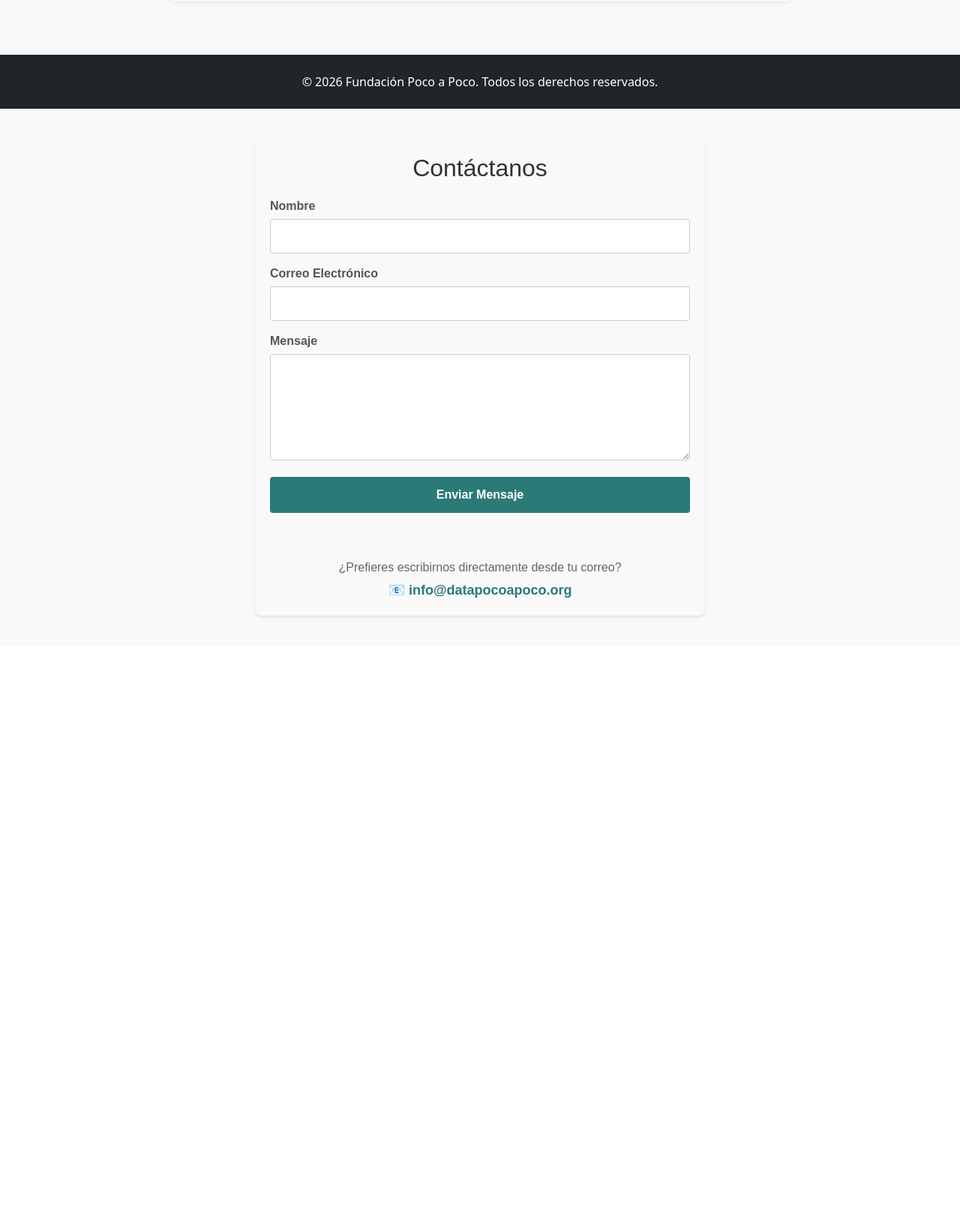
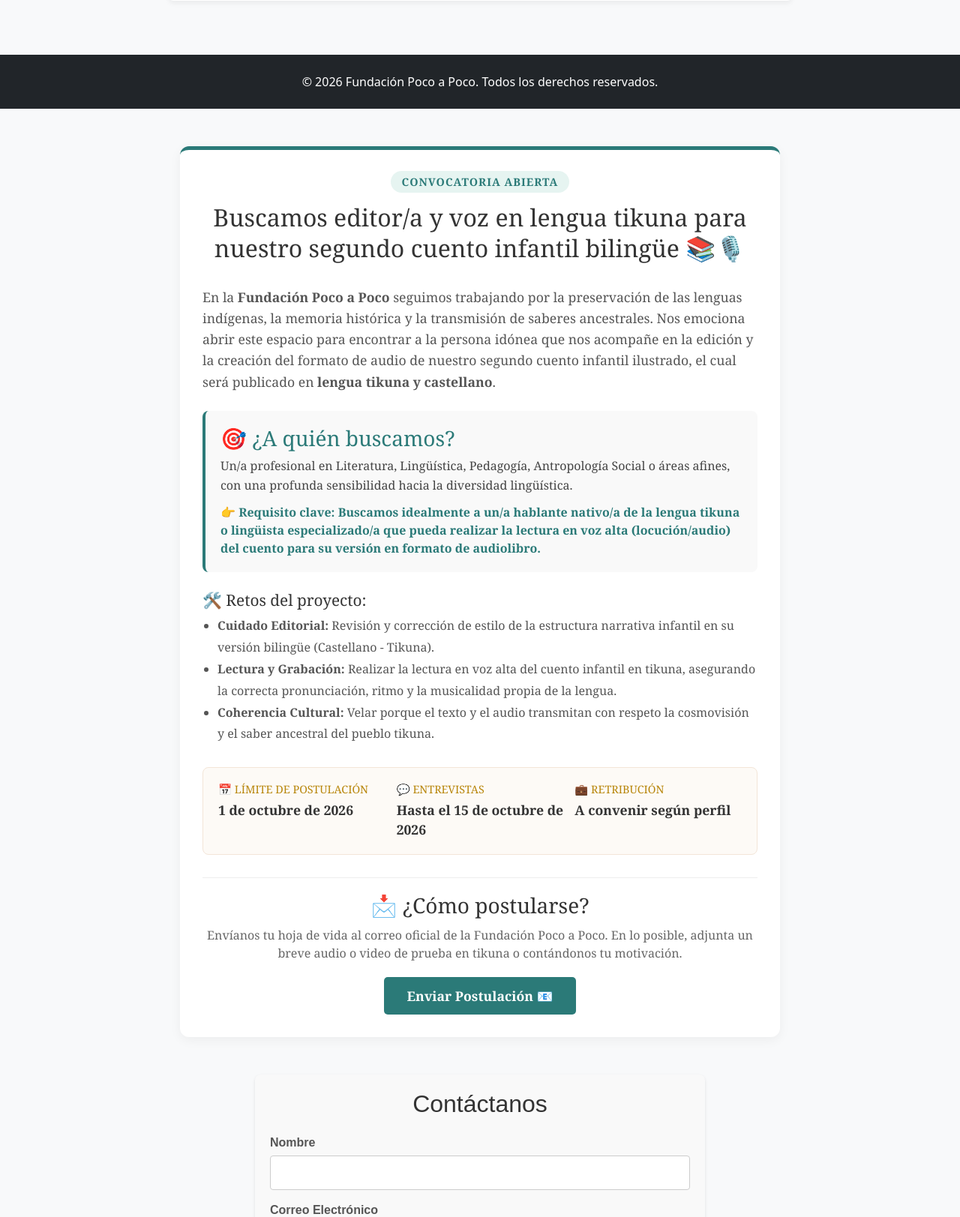
Before and after one commit to kikeconk/pagina_fundacion, a Django app: page / in a window 1280 px wide. Shown: the part 2600-4223 px from the top of the page at 75% size. Before the commit the page ends 3425 px from the top, so only its background shows below. Run offline with Django 5.2, Linux system fonts and the light colour scheme; data comes from the database, SQL or seed files in the repository.

Commit message:
Agrega seccion de convocatoria Tikuna a la pagina web

```diff
--- a/publicaciones/templates/publicaciones/index.html
+++ b/publicaciones/templates/publicaciones/index.html
@@ -143,6 +143,65 @@
 </body>
 </html>
 
+<section style="max-width: 800px; margin: 50px auto; padding: 30px; font-family: 'Georgia', serif; background: #ffffff; border-radius: 12px; box-shadow: 0 4px 15px rgba(0,0,0,0.05); border-top: 5px solid #2b7a78;">
+
+    <div style="text-align: center; margin-bottom: 30px;">
+        <span style="background-color: #e6f4f1; color: #2b7a78; padding: 5px 15px; border-radius: 20px; font-size: 0.9em; font-weight: bold; text-transform: uppercase; letter-spacing: 1px;">Convocatoria Abierta</span>
+        <h2 style="color: #333; margin-top: 15px; font-size: 2em; line-height: 1.3;">
+            Buscamos editor/a y voz en lengua tikuna para nuestro segundo cuento infantil bilingüe 📚🎙️
+        </h2>
+    </div>
+
+    <p style="color: #555; line-height: 1.6; font-size: 1.1em;">
+        En la <strong>Fundación Poco a Poco</strong> seguimos trabajando por la preservación de las lenguas indígenas, la memoria histórica y la transmisión de saberes ancestrales. Nos emociona abrir este espacio para encontrar a la persona idónea que nos acompañe en la edición y la creación del formato de audio de nuestro segundo cuento infantil ilustrado, el cual será publicado en <strong>lengua tikuna y castellano</strong>.
+    </p>
+
+    <div style="background: #f9f9f9; padding: 20px; border-radius: 8px; margin: 25px 0; border-left: 4px solid #2b7a78;">
+        <h3 style="margin-top: 0; color: #2b7a78;">🎯 ¿A quién buscamos?</h3>
+        <p style="color: #444; line-height: 1.6; margin-bottom: 10px;">
+            Un/a profesional en Literatura, Lingüística, Pedagogía, Antropología Social o áreas afines, con una profunda sensibilidad hacia la diversidad lingüística.
+        </p>
+        <p style="color: #2b7a78; font-weight: bold; margin-bottom: 0;">
+            👉 Requisito clave: Buscamos idealmente a un/a hablante nativo/a de la lengua tikuna o lingüista especializado/a que pueda realizar la lectura en voz alta (locución/audio) del cuento para su versión en formato de audiolibro.
+        </p>
+    </div>
+
+    <div style="margin-bottom: 25px;">
+        <h3 style="color: #333; font-size: 1.3em;">🛠️ Retos del proyecto:</h3>
+        <ul style="color: #555; line-height: 1.8; padding-left: 20px;">
+            <li><strong>Cuidado Editorial:</strong> Revisión y corrección de estilo de la estructura narrativa infantil en su versión bilingüe (Castellano - Tikuna).</li>
+            <li><strong>Lectura y Grabación:</strong> Realizar la lectura en voz alta del cuento infantil en tikuna, asegurando la correcta pronunciación, ritmo y la musicalidad propia de la lengua.</li>
+            <li><strong>Coherencia Cultural:</strong> Velar porque el texto y el audio transmitan con respeto la cosmovisión y el saber ancestral del pueblo tikuna.</li>
+        </ul>
+    </div>
+
+    <div style="display: flex; gap: 15px; flex-wrap: wrap; margin: 30px 0; background: #fdfaf6; padding: 20px; border-radius: 8px; border: 1px solid #f3e5d8;">
+        <div style="flex: 1; min-width: 200px;">
+            <h4 style="margin: 0; color: #b8860b; font-size: 0.9em; text-transform: uppercase;">📅 Límite de Postulación</h4>
+            <p style="margin: 5px 0 0 0; font-size: 1.1em; font-weight: bold; color: #333;">1 de octubre de 2026</p>
+        </div>
+        <div style="flex: 1; min-width: 200px;">
+            <h4 style="margin: 0; color: #b8860b; font-size: 0.9em; text-transform: uppercase;">💬 Entrevistas</h4>
+            <p style="margin: 5px 0 0 0; font-size: 1.1em; font-weight: bold; color: #333;">Hasta el 15 de octubre de 2026</p>
+        </div>
+        <div style="flex: 1; min-width: 200px;">
+            <h4 style="margin: 0; color: #b8860b; font-size: 0.9em; text-transform: uppercase;">💼 Retribución</h4>
+            <p style="margin: 5px 0 0 0; font-size: 1.1em; font-weight: bold; color: #333;">A convenir según perfil</p>
+        </div>
+    </div>
+
+    <div style="text-align: center; margin-top: 30px; padding-top: 20px; border-top: 1px solid #eee;">
+        <h3 style="color: #333; margin-bottom: 10px;">📩 ¿Cómo postularse?</h3>
+        <p style="color: #666; margin-bottom: 20px;">
+            Envíanos tu hoja de vida al correo oficial de la Fundación Poco a Poco. En lo posible, adjunta un breve audio o video de prueba en tikuna o contándonos tu motivación.
+        </p>
+        <a href="mailto:info@datapocoapoco.org?subject=Convocatoria%20Editor%20y%20Voz%20Tikuna" style="display: inline-block; background-color: #2b7a78; color: white; padding: 12px 30px; text-decoration: none; font-weight: bold; border-radius: 5px; transition: background 0.3s; font-size: 1.1em;">
+            Enviar Postulación 📧
+        </a>
+    </div>
+
+</section>
+
 {% if idioma_cod == 'en' %}
     <section style="max-width: 600px; margin: 40px auto; padding: 20px; font-family: Arial, sans-serif; background: #f9f9f9; border-radius: 8px; box-shadow: 0 2px 4px rgba(0,0,0,0.1);">
         <h2 style="text-align: center; color: #333; margin-bottom: 20px;">Contact Us</h2>
```
